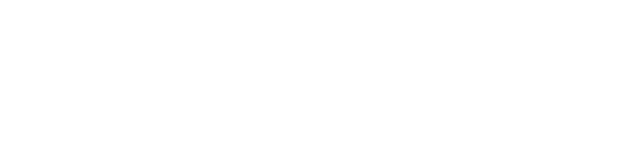
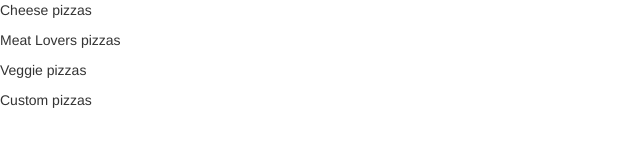
Before and after one commit to prestonbegbie18/PizzaPlace, a plain HTML site: page checkout.html in a window 1280 px wide. Shown: the whole page, without its empty margins (0-640 px from the left). Drawn offline with nearby package versions, Linux system fonts and the light colour scheme.

Commit message:
Checkout added

```diff
--- a/checkout.html
+++ b/checkout.html
@@ -10,5 +10,9 @@
     </script>
   </head>
   <body lang="en-US" id="out" onload="checkoutOrders();">
+    <p id="cheeseCount"></p>
+    <p id="meatCount"></p>
+    <p id="vegCount"></p>
+    <p id="customCount"></p>
   </body>
 </html>
--- a/pizza.js
+++ b/pizza.js
@@ -50,9 +50,27 @@ function order()
   setCookie("custom",customPizzas);
 }
 
+// put the info in:
+/*
+<p id="cheeseCount"></p>
+<p id="meatCount"></p>
+<p id="vegCount"></p>
+<p id="customCount"></p>
+*/
 function checkoutOrders()
 {
-  window.alert("Automatically loaded!");
+  var numCheese = getCookie("cheese");
+  var numMeat = getCookie("meatlover");
+  var numVeg = getCookie("veggie");
+  var numCustom = getCookie("custom");
+
+  document.getElementById("cheeseCount").innerHTML = numCheese + " Cheese pizzas";
+  document.getElementById("meatCount").innerHTML = numMeat + " Meat Lovers pizzas";
+  document.getElementById("vegCount").innerHTML = numVeg + " Veggie pizzas";
+  document.getElementById("customCount").innerHTML = numCustom + " Custom pizzas";
+
+
+
 }
 //courtesy of w3schools, from: http://www.w3schools.com/js/js_cookies.asp
 function setCookie(cname, cvalue, exdays) {
```
